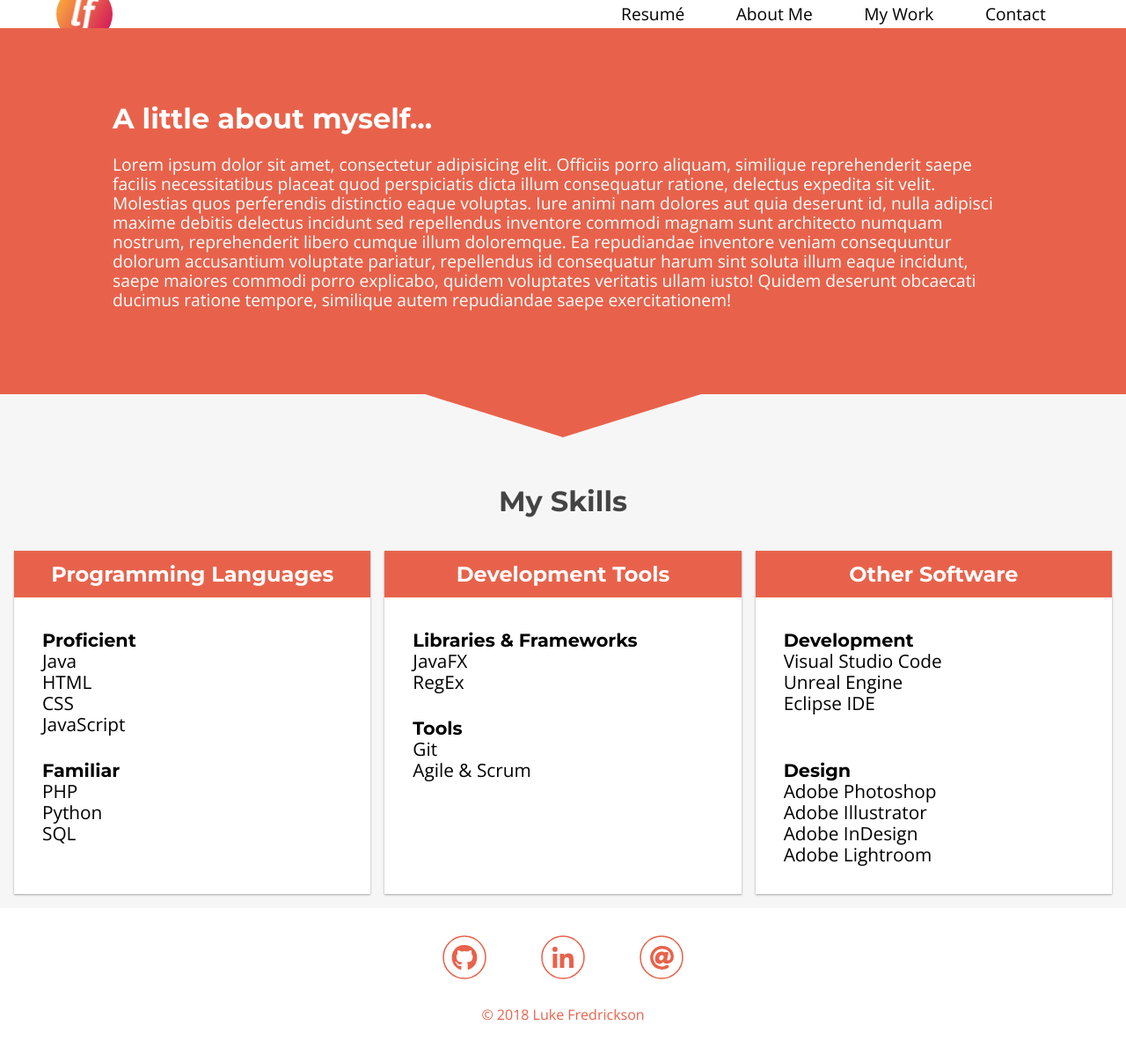
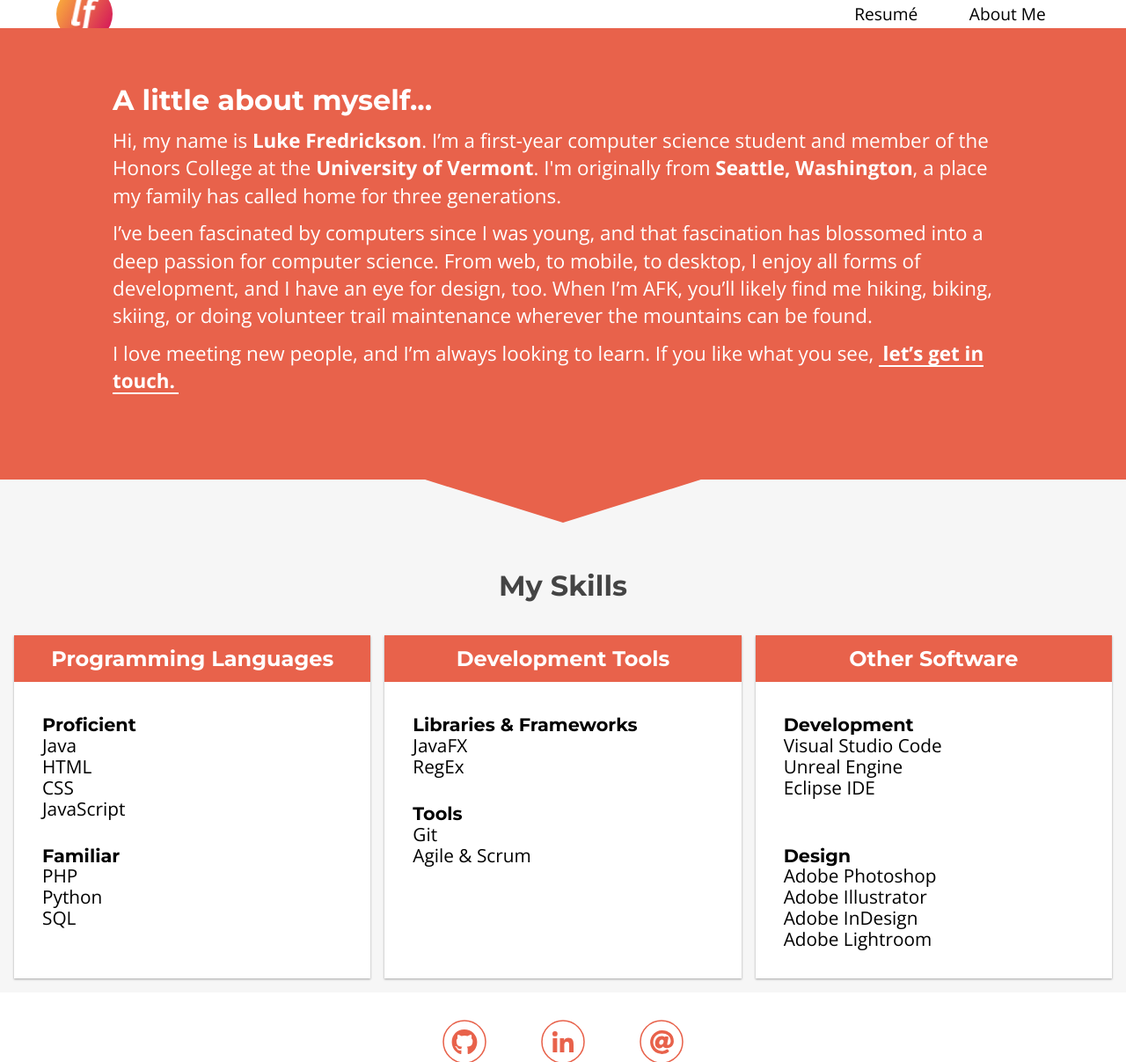
Before and after one commit to lukefredrickson/personal-site-v1, a PHP site: page /about-me.php in a window 1280 px wide. Shown: the top 1207 px of the page at 88% size. Before the commit the page ends 1160 px from the top, so only its background shows below. Run offline with PHP 8.4, Linux system fonts and the light colour scheme; data that the repository does not hold is empty.

Commit message:
MVP with about page

```diff
--- a/about-me.php
+++ b/about-me.php
@@ -24,15 +24,16 @@
         <section class="bio">
             <section class="bio__content">
                 <h1 class="bio__header">A little about myself...</h1>
-                <p class="bio__text">Lorem ipsum dolor sit amet, consectetur adipisicing elit. Officiis porro aliquam,
-                    similique reprehenderit saepe facilis necessitatibus placeat quod perspiciatis dicta illum
-                    consequatur ratione, delectus expedita sit velit. Molestias quos perferendis distinctio eaque
-                    voluptas. Iure animi nam dolores aut quia deserunt id, nulla adipisci maxime debitis delectus
-                    incidunt sed repellendus inventore commodi magnam sunt architecto numquam nostrum, reprehenderit
-                    libero cumque illum doloremque. Ea repudiandae inventore veniam consequuntur dolorum accusantium
-                    voluptate pariatur, repellendus id consequatur harum sint soluta illum eaque incidunt, saepe
-                    maiores commodi porro explicabo, quidem voluptates veritatis ullam iusto! Quidem deserunt obcaecati
-                    ducimus ratione tempore, similique autem repudiandae saepe exercitationem!</p>
+                <p class="bio__text">Hi, my name is <span class='bold'>Luke Fredrickson</span>. I’m a first-year
+                    computer science student and member of the Honors College at the <span class="bold">University of
+                        Vermont</span>. I'm originally from <span class="bold">Seattle, Washington</span>, a place my
+                    family has called home for three generations.</p>
+                <p class="bio__text">I’ve been fascinated by computers since I was young, and that fascination has
+                    blossomed into a deep passion for computer science. From web, to mobile, to desktop, I enjoy all
+                    forms of development, and I have an eye for design, too. When I’m AFK, you’ll likely find me hiking,
+                    biking, skiing, or doing volunteer trail maintenance wherever the mountains can be found.</p>
+                <p class="bio__text">I love meeting new people, and I’m always looking to learn. If you like what you
+                    see, <a href="mailto:lfredric@uvm.edu" class='bold'>let’s get in touch.</a></p>
             </section>
             <div class="bio__separator">
                 <svg xmlns="http://www.w3.org/2000/svg" viewBox="0 0 100 100" preserveAspectRatio="none">
--- a/overlay-nav.html
+++ b/overlay-nav.html
@@ -9,7 +9,7 @@
         <li class="overlay-nav__list-item"><a class="overlay-nav__link" href="index.php">HOME</a></li>
         <li class="overlay-nav__list-item"><a class="overlay-nav__link" href="files/Luke-Fredrickson-Resume.pdf" target="_blank">RESUM&#201</a></li>
         <li class="overlay-nav__list-item"><a class="overlay-nav__link" href="about-me.php">ABOUT ME</a></li>
-        <li class="overlay-nav__list-item"><a class="overlay-nav__link" href="">MY WORK</a></li>
-        <li class="overlay-nav__list-item"><a class="overlay-nav__link" href="">CONTACT</a></li>
+        <!--<li class="overlay-nav__list-item"><a class="overlay-nav__link" href="">MY WORK</a></li>
+        <li class="overlay-nav__list-item"><a class="overlay-nav__link" href="">CONTACT</a></li>-->
     </ul>
 </nav>
--- a/styles/about-me.css
+++ b/styles/about-me.css
@@ -30,6 +30,7 @@ body {
 }
 
 .bio__content {
+    font-size: 80%;
     padding: 4em 2em 6em 2em;
     background-color: #e8624b;
     color: #fff;
@@ -37,12 +38,14 @@ body {
 
 @media (min-width: 800px) {
     .bio__content {
+        font-size: 90%;
         padding: 4em 4em 6em 4em;
     }
 }
 
 @media (min-width: 1150px) {
     .bio__content {
+        font-size: 100%;
         padding: 4em 8em 6em 8em;
     }
 }
@@ -59,12 +62,42 @@ body {
     }
 }
 
+@media (min-width: 1900px) {
+    .bio__content {
+        padding: 4em 18em 6em 18em;
+    }
+}
+
 .bio__content h1 {
     font-size: 2em;
+    margin: 0;
 }
 
 .bio__content p {
-    font-size: 1.2em;
+    margin-top: 0.5em;
+    font-size: 1.4em;
+    line-height: 1.4em;
+}
+
+.bio__content .bold {
+    font-weight: bold;
+}
+
+.bio__content a {
+    text-decoration: none;
+    color: #fff;
+    padding: 0 0.2em;
+    background: linear-gradient(to bottom, #fff 0%, #fff 100%);
+    background-position: 0 100%;
+    background-repeat: repeat-x;
+    background-size: 0.1em 0.1em;
+    transition: all 0.2s ease-in-out;
+}
+
+.bio__content a:hover {
+    background-size: 0.1em 100%;
+    /*avg of gradient*/
+    color: #e8624b;
 }
 
 .bio__separator {
@@ -127,6 +160,12 @@ body {
 @media (min-width: 1800px) {
     .skills__cards {
         margin: 0.5em 6em;
+    }
+}
+
+@media (min-width: 1900px) {
+    .skills__cards {
+        margin: 0.5em 8em;
     }
 }
 
--- a/top-nav.php
+++ b/top-nav.php
@@ -28,13 +28,13 @@ $activePage = $components[2];
             <a class='top-nav__link <?php echo($activePage == "about-me.php" ? "top-nav__link--active" : "") ?>'
                 href='about-me.php'>About Me</a>
         </li>
-        <li class='top-nav__list-item top-nav__list-item--animated top-nav__list-item--delay3'>
-            <a class='top-nav__link <?php echo($activePage == "my-work.php" ? "top-nav__link--active" : "") ?>'
+        <!--<li class='top-nav__list-item top-nav__list-item--animated top-nav__list-item--delay3'>
+            <a class='top-nav__link <?php //echo($activePage == "my-work.php" ? "top-nav__link--active" : "") ?>'
                 href=''>My Work</a>
         </li>
         <li class='top-nav__list-item top-nav__list-item--animated top-nav__list-item--delay4'>
-            <a class='top-nav__link <?php echo($activePage == "contact.php" ? "top-nav__link--active" : "") ?>'
-                href=''>Contact</a>
+            <a class='top-nav__link <?php //echo($activePage == "contact.php" ? "top-nav__link--active" : "") ?>'
+                href=''>Contact</a>-->
         </li>
     </ul>
 </nav>
```
